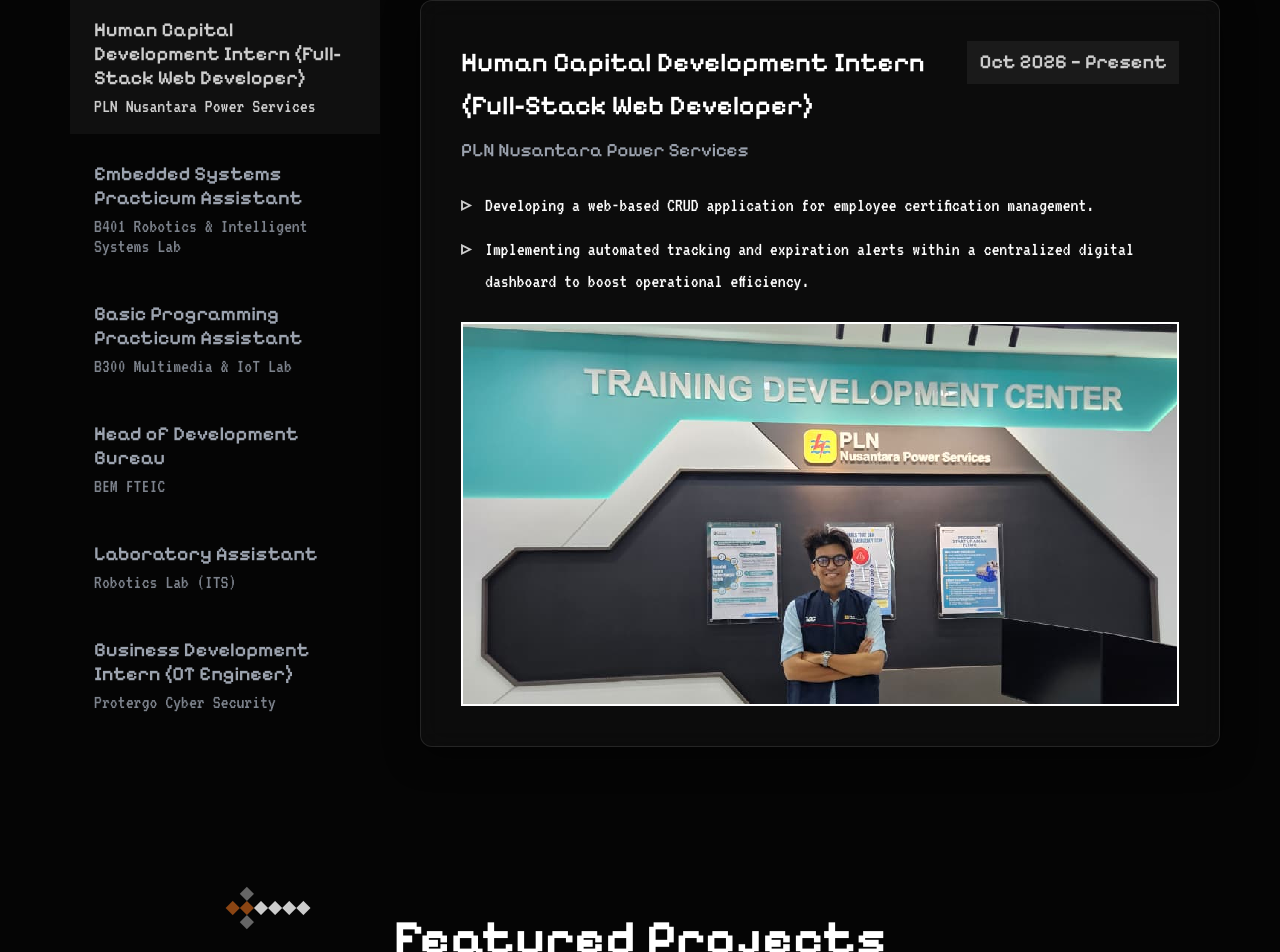
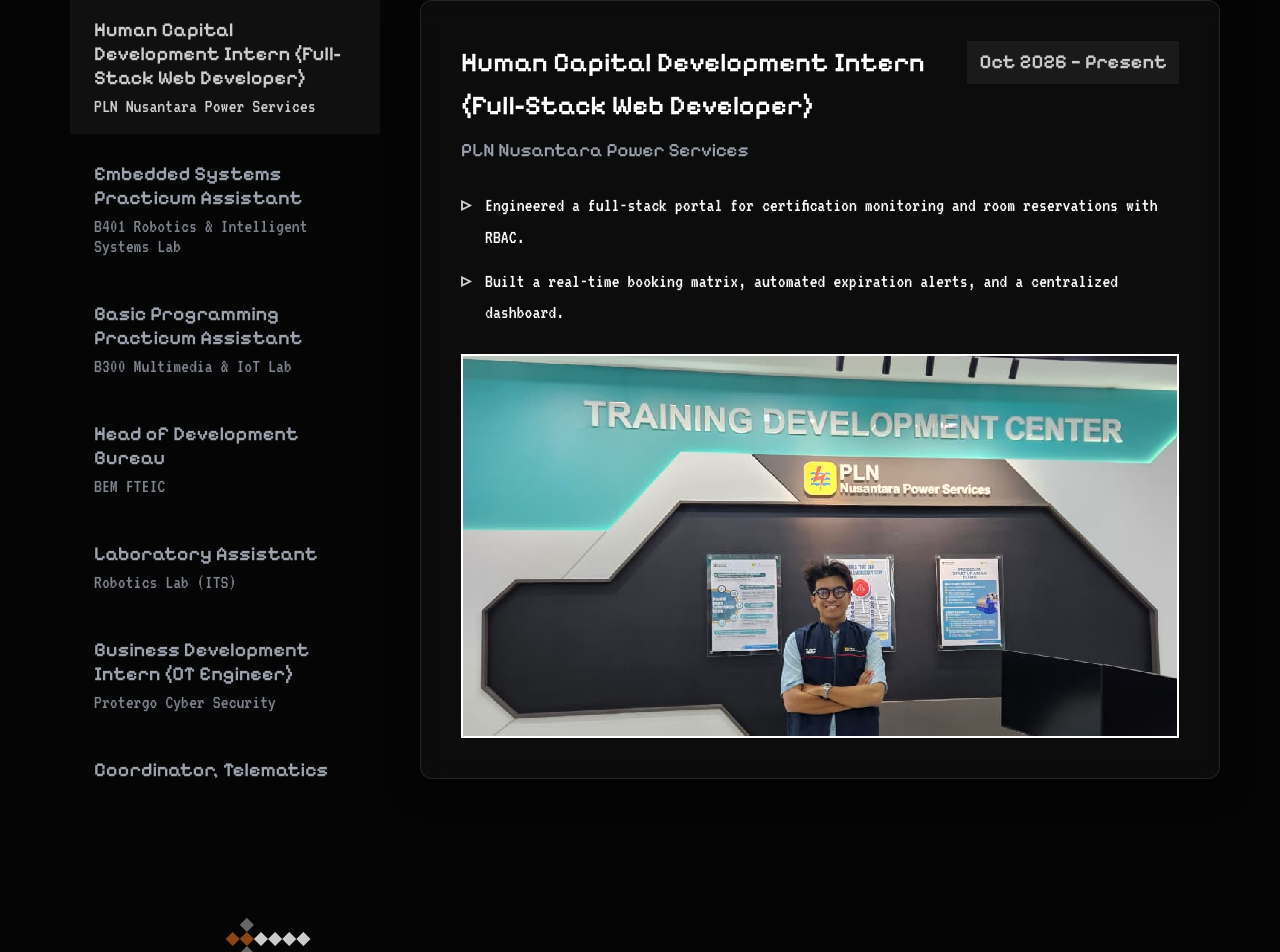
Before and after one commit to theoitssurabaya/webPorto, a Next.js app: page / in a window 1280 px wide. Shown: the part 2932-3884 px from the top of the page. Built offline with nearby package versions, Linux system fonts and the light colour scheme.

Commit message:
update portfolio

```diff
--- a/src/data/portfolio.js
+++ b/src/data/portfolio.js
@@ -6,8 +6,8 @@ export const getExperienceData = (language) => [
         date: language === 'id' ? "Okt 2026 — Sekarang" : "Oct 2026 — Present",
         orgName: "PLN Nusantara Power Services",
         points: [
-            language === 'id' ? "Mengembangkan aplikasi CRUD berbasis web untuk pengelolaan sertifikasi karyawan." : "Developing a web-based CRUD application for employee certification management.",
-            language === 'id' ? "Menerapkan pelacakan otomatis dan peringatan kedaluwarsa berkala pada dasbor terpusat untuk efisiensi operasional." : "Implementing automated tracking and expiration alerts within a centralized digital dashboard to boost operational efficiency."
+            language === 'id' ? "Mengembangkan portal web full-stack untuk pemantauan sertifikasi dan reservasi ruangan berbasis RBAC." : "Engineered a full-stack portal for certification monitoring and room reservations with RBAC.",
+            language === 'id' ? "Membangun matriks pemesanan real-time, peringatan kedaluwarsa otomatis, dan dasbor terpusat." : "Built a real-time booking matrix, automated expiration alerts, and a centralized dashboard."
         ],
         image: "/assets/experience/pln.jpeg",
         imgStyle: { objectPosition: "center 42%" }
```
